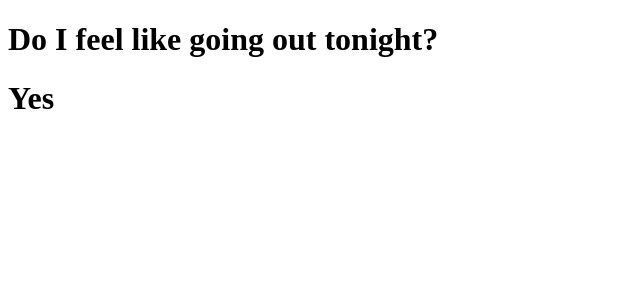
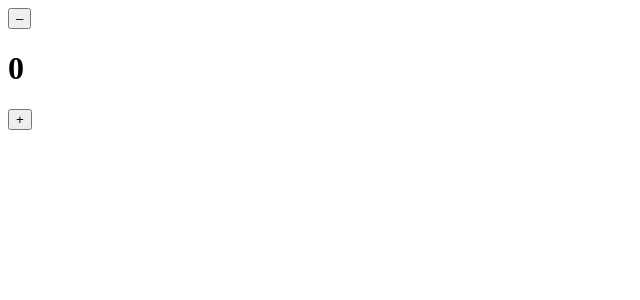
Before and after one commit to kunda4/meme-generator, a React app: page / in a window 1280 px wide. Shown: the top 300 px of the page, without its empty margins (0-640 px from the left). Built offline with nearby package versions, Linux system fonts and the light colour scheme; the HTML template or start-up script is replaced by a standard one.

Commit message:
create count component

```diff
--- a/src/App.jsx
+++ b/src/App.jsx
@@ -1,15 +1,13 @@
-import { useState } from 'react'
-import reactLogo from './assets/react.svg'
-import viteLogo from '/vite.svg'
+
 import './App.css'
 
-import Flipping from './components/flippingState'
+import CounterPractice from './components/counterPractice'
 function App() {
 
 
   return (
     <>
-    <Flipping/>
+    <CounterPractice/>
     </>
   )
 }
--- /dev/null
+++ b/src/components/count.jsx
@@ -0,0 +1,9 @@
+import React from "react";
+export default function Count(props){
+    return(
+        <div className="counter--count">
+        <h1>{props.number}</h1>
+    </div>
+    )
+
+}
--- a/src/components/counterPractice.jsx
+++ b/src/components/counterPractice.jsx
@@ -1,5 +1,5 @@
 import React from "react"
-
+import Count from "./count"
 export default function CounterPractice() {
 
      const [count, setCount] = React.useState(0)
@@ -12,9 +12,7 @@ export default function CounterPractice() {
     return (
         <div className="counter">
             <button className="counter--minus" onClick={Substract}>–</button>
-            <div className="counter--count">
-                <h1>{count }</h1>
-            </div>
+            <Count number={count}/>
             <button className="counter--plus" onClick={Add}>+</button>
         </div>
     )
```
